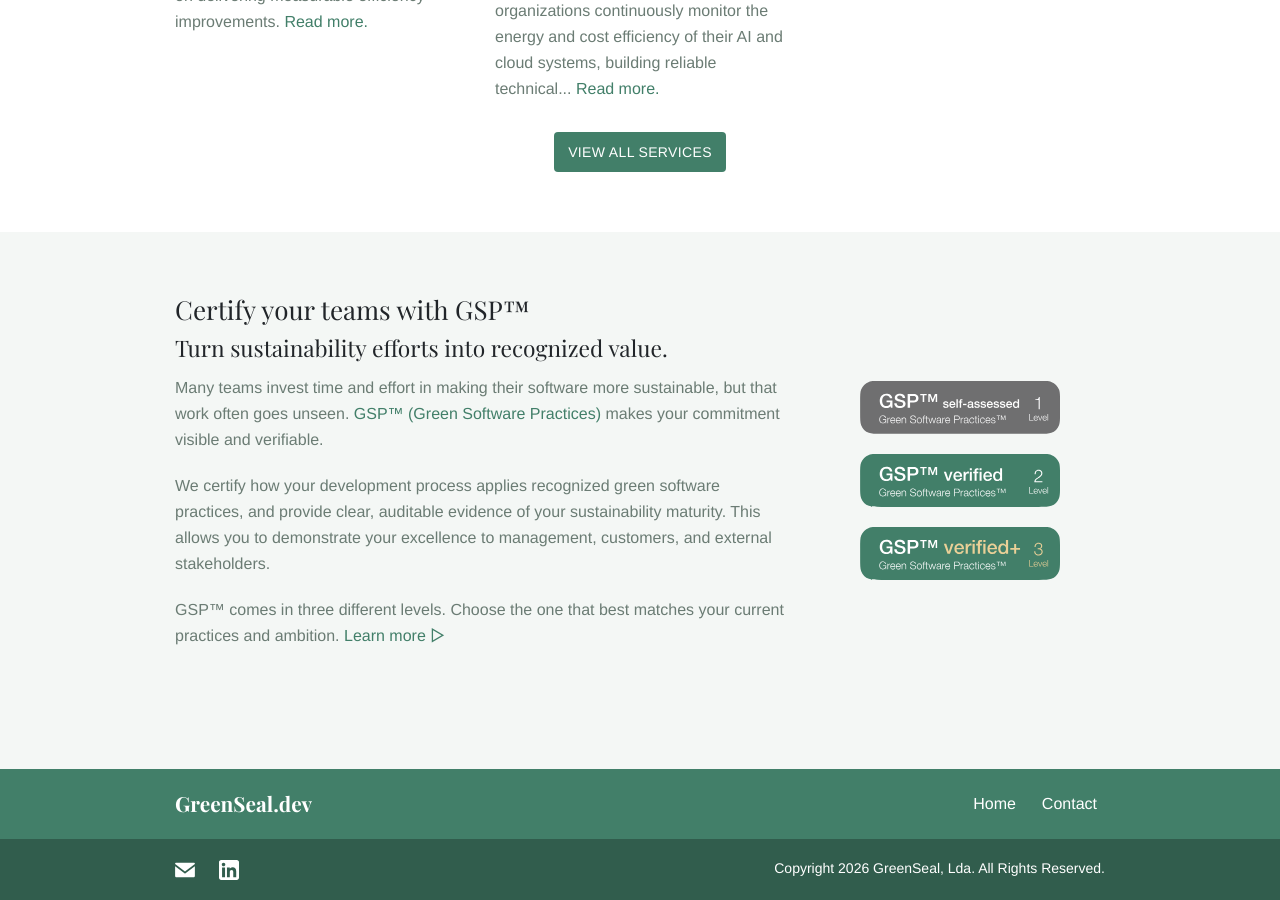
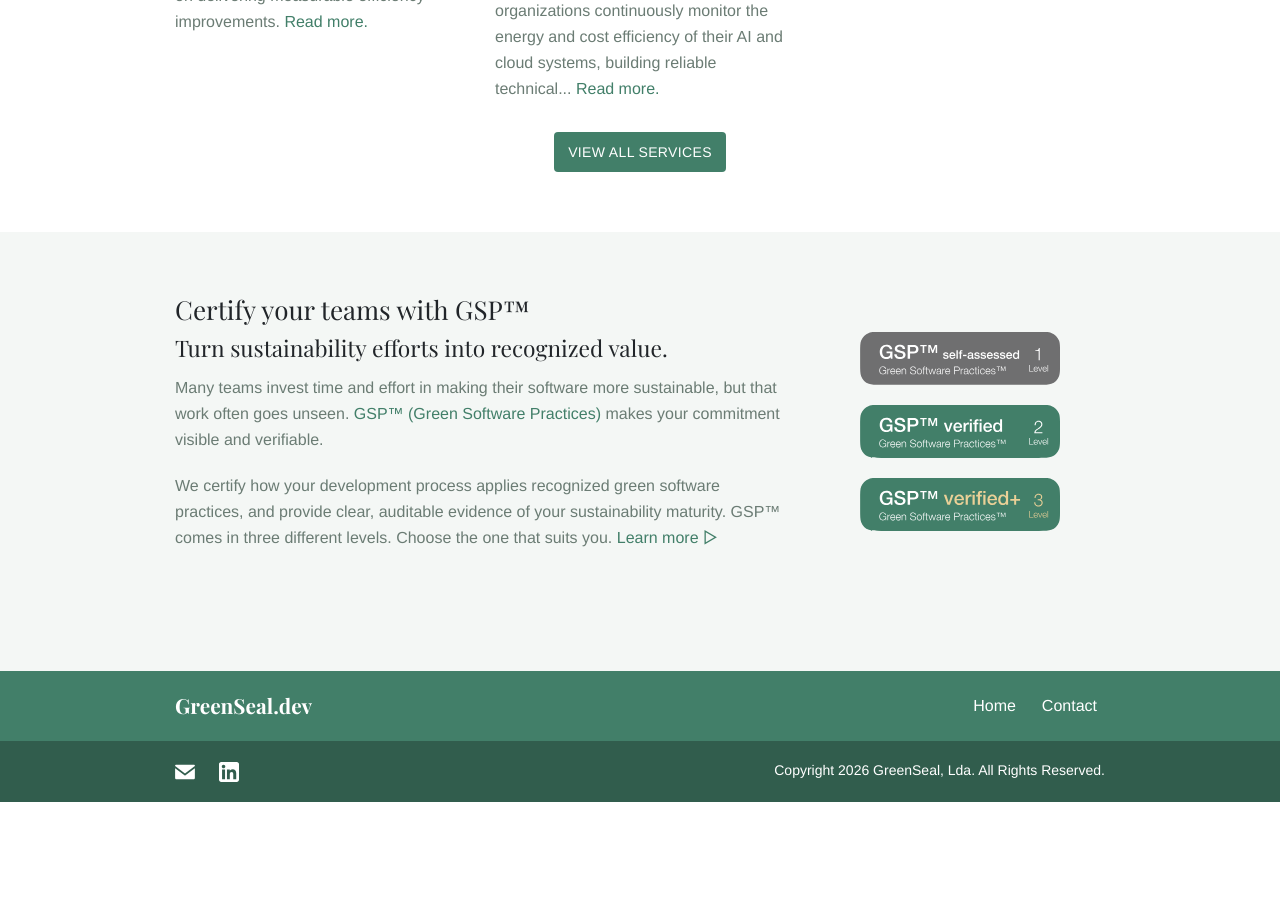
Before and after one commit to luiscruz/greenseal-website, a Jekyll site: the page built from index.md, in a window 1280 px wide and 900 px high, scrolled down 1580 px. Built offline with Jekyll 4.4.1, drawn with Linux system fonts in a browser that asks for light colours; after the commit the page ends 2382 px from its top, so only the background shows below that.

Commit message:
shrink index content a bit

```diff
--- a/index.md
+++ b/index.md
@@ -105,11 +105,8 @@
         <p>
             We certify how your development process applies recognized green software practices,
             and provide clear, auditable evidence of your sustainability maturity.
-            This allows you to demonstrate your excellence to management, customers, and external stakeholders.
-        </p>
-        <p>
             GSP™ comes in three different levels.
-            Choose the one that best matches your current practices and ambition.
+            Choose the one that suits you.
             <a href="{{"/gsp" |absolute_url }}">Learn more ▷</a>
         </p>
       </div>
```
